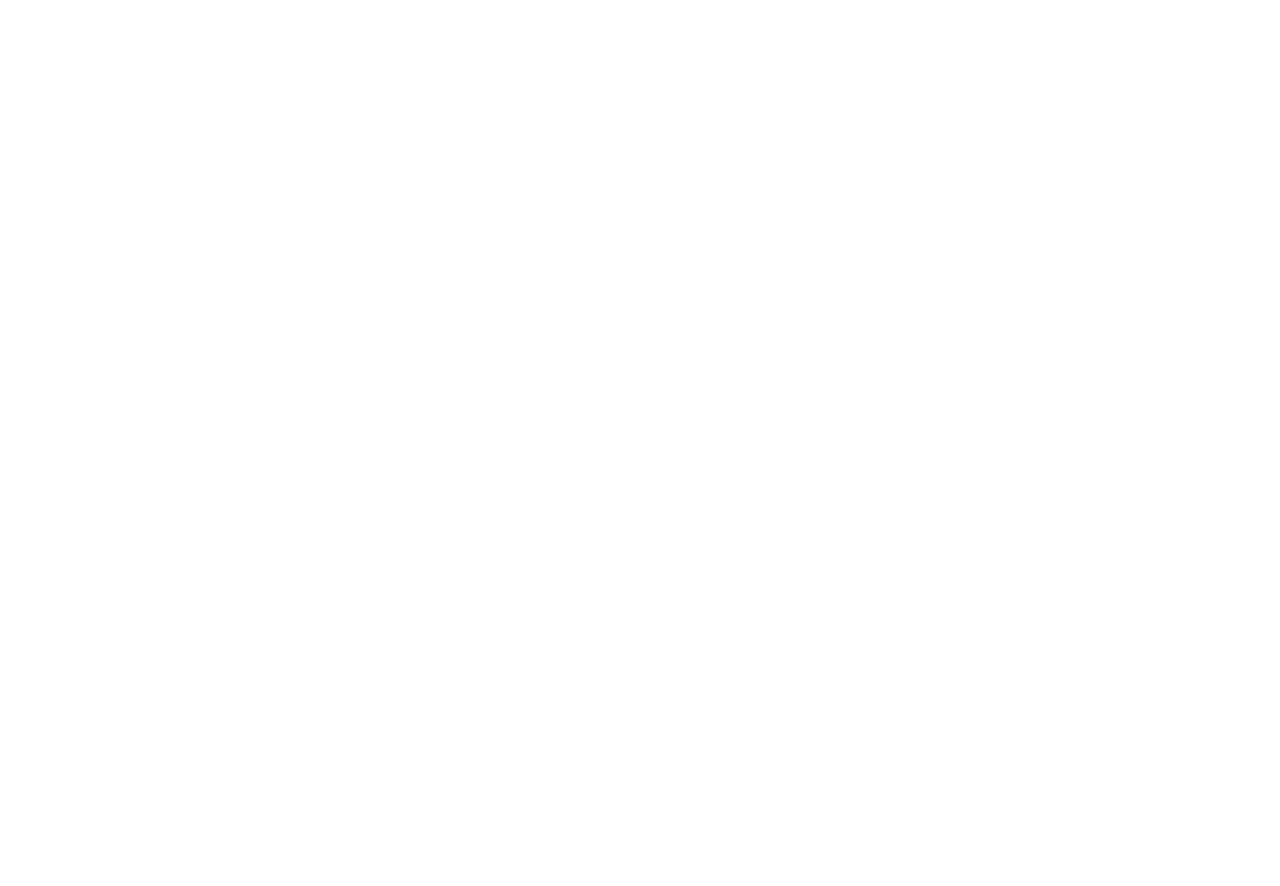
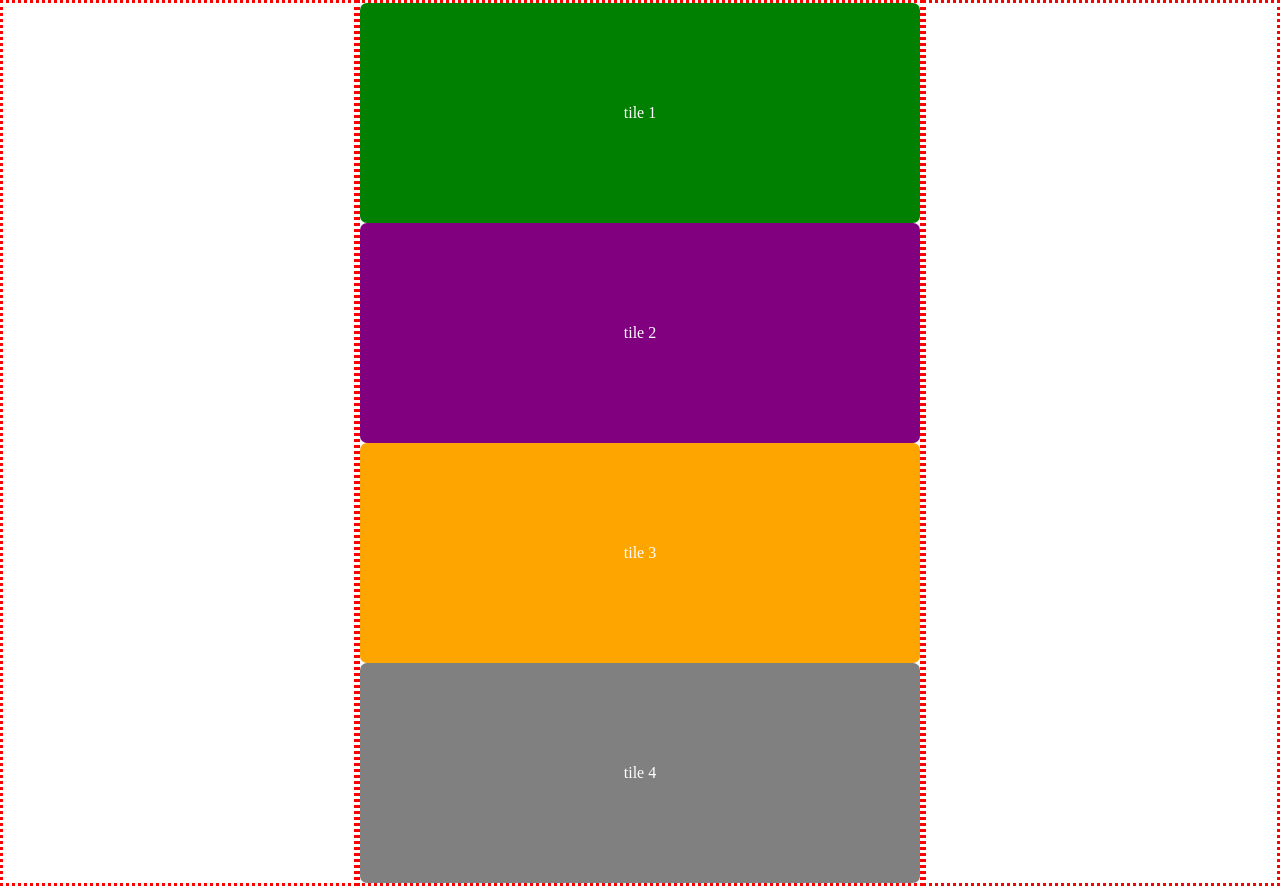
Before and after one commit to philyfwik/digital-signange, a plain HTML site: page index.html in a window 1280 px wide. Before the commit the page ends 800 px from the top, so only its background shows below. Drawn offline with Linux system fonts and the light colour scheme.

Commit message:
feat: create structure for main experience

```diff
--- a/index.html
+++ b/index.html
@@ -8,6 +8,24 @@
   <link rel="stylesheet" href="styles.css">
 </head>
 <body>
+  <!-- mainExp-container: main experience container -->
+  <div class="mainExp-container">
+    <div class="mainExp">
+      <div class="left-display">
+
+      </div>
+      <div class="center-display">
+        <div class="tiles" id="tile-1">tile 1</div>
+        <div class="tiles" id="tile-2">tile 2</div>
+        <div class="tiles" id="tile-3">tile 3</div>
+        <div class="tiles" id="tile-4">tile 4</div>
+      </div>
+      <div class="right-display">
+
+      </div>
+    </div>
+  </div>
+
   <!-- Script -->
   <script src="script.js"></script>
 </body>
--- a/styles.css
+++ b/styles.css
@@ -0,0 +1,49 @@
+* {
+  box-sizing: border-box;
+  padding: 0;
+  margin: 0;
+}
+.mainExp-container {
+  width: 100%;
+}
+
+/* use grid for 3-split screen */
+.mainExp {
+  display: grid;
+  grid-template-columns: 1fr 1fr 1fr;
+  grid-template-rows: 1fr;
+  height: 100vh;
+}
+.left-display, .center-display, .right-display {
+  border: dotted red;
+}
+
+/* use flexbox for center display */
+.center-display {
+  display: flex;
+  flex-direction: column;
+  justify-content: space-evenly;
+  align-items: center;
+}
+
+.tiles {
+  width: 560px;
+  height: 220px;
+  display: flex;
+  color: white;
+  justify-content: center;
+  align-items: center;
+  border-radius: 7px;
+}
+#tile-1 {
+  background-color: green;
+}
+#tile-2 {
+  background-color: purple;
+}
+#tile-3 {
+  background-color: orange;
+}
+#tile-4 {
+  background-color: gray;
+}
```
